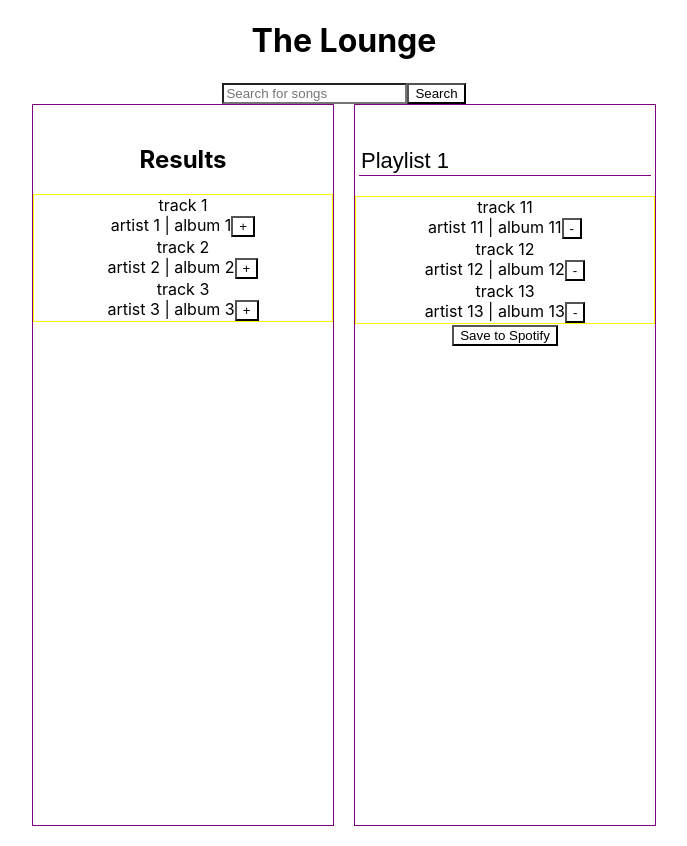
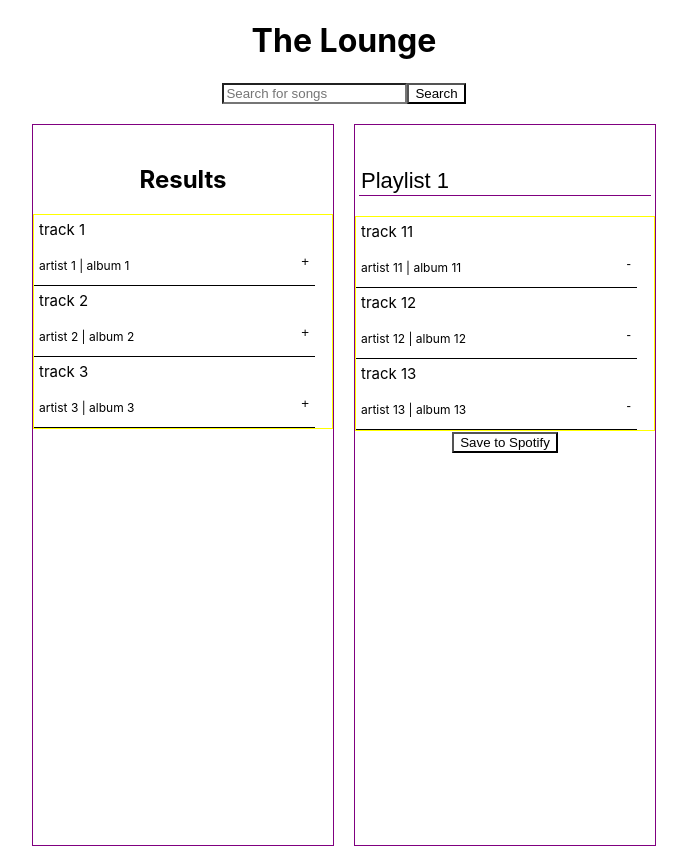
Before and after one commit to kelseywarren/Playlist-App, a React (Create React App) app: page / in a window 1280 px wide. Shown: the whole page, without its empty margins (296-983 px from the left). Built offline with nearby package versions, Linux system fonts and the light colour scheme.

Commit message:
track item position adjustments

```diff
--- a/src/Components/Search/searchBar-style.css
+++ b/src/Components/Search/searchBar-style.css
@@ -1,3 +1,3 @@
 .search {
-    padding-bottom: 1px;
+    margin-bottom: 20px;
 }
--- a/src/Components/Track/track-style.css
+++ b/src/Components/Track/track-style.css
@@ -1,13 +1,5 @@
-.trackContainer {
-width: auto;
-height: auto;
-text-align: left;
-border: 1px solid green;
-}
-
-.addButton {
+.button {
     position: relative;
-    left: 50%;
     bottom: 5px;
     border: none;
     cursor: pointer;
--- a/src/Components/Track/track.js
+++ b/src/Components/Track/track.js
@@ -29,10 +29,11 @@ function Track(props) {
     }
 
     return (
-      <div>
-        <div className="song">{props.track.name}</div>
-        <span className="artistAlbum"> {props.track.artist} | {props.track.album}</span>
+      <div className="trackItem">
+        <div className="song">{props.track.name}</div><br></br>
+        <div className="artistAlbum"> {props.track.artist} | {props.track.album}
         {buttonAction()}
+        </div>
       </div>
     );
   }
--- a/src/Components/Tracklist/tracklist-style.css
+++ b/src/Components/Tracklist/tracklist-style.css
@@ -2,10 +2,25 @@
   border: 1px solid yellow;
   height: auto;
   width: auto;
+  padding-right: 17px;
 }
 
+.trackItem {
+    display: flex;
+    justify-content: space-between;
+    flex-direction: column;
+    border-bottom: solid 1px black;
+    padding-left: 5px;
+    padding-top: 5px;
+    padding-bottom: 5px;
+    font-size: 15px;
+    text-align: left;
+  }
 
-.trackItem {
-    border-bottom: solid 1px black;
-    padding: 15px;
+  .artistAlbum {
+    font-size: 12px;
+    padding-bottom: 5px;
+    display: flex;
+    justify-content: space-between;
+
   }
```
